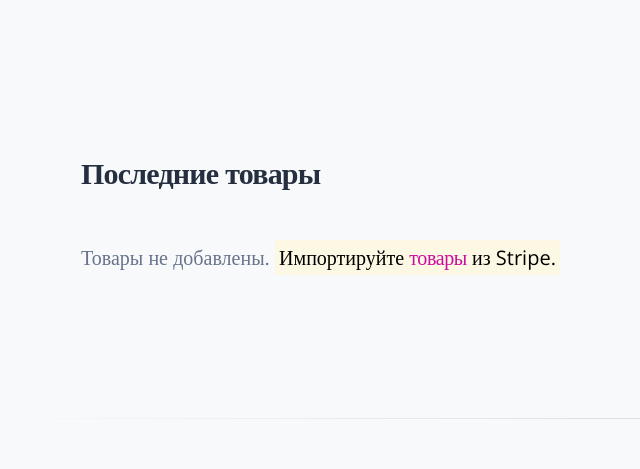
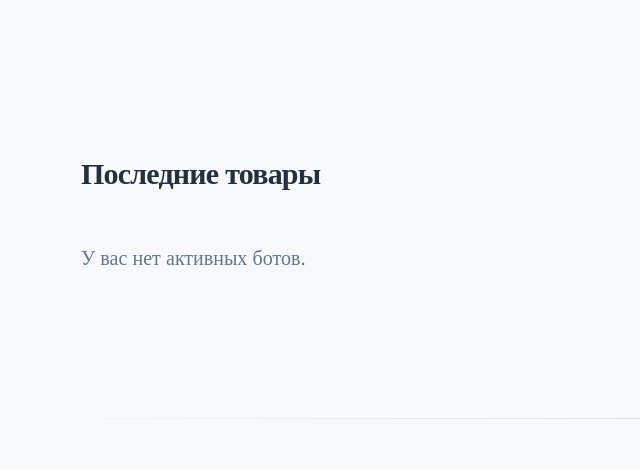
Before and after one commit to im-heimu/ecommerce-flask-stripe, a Flask app: page /products/ in a window 1280 px wide. Shown: the part 469-938 px from the top of the page, without its empty margins (13-653 px from the left). Run offline with Flask 3, Linux system fonts and the light colour scheme; a user stored in the database is signed in; parts of the project's set-up code (start-up, migrations or seed data) failed here and were passed over; some libraries are stand-ins or nearby versions.

Commit message:
Update ecommerce template to change message for authenticated users, indicating no active bots instead of product import prompt.

```diff
--- a/app/templates/ecommerce/index.html
+++ b/app/templates/ecommerce/index.html
@@ -150,7 +150,7 @@
 
               {% if current_user.is_authenticated %}
 
-                Товары не добавлены. <mark>Импортируйте <a href="{{ url_for('load_product_json') }}" class="text-primary">товары</a> из Stripe.</mark>
+                У вас нет активных ботов.
 
               {% else %}
 
```
